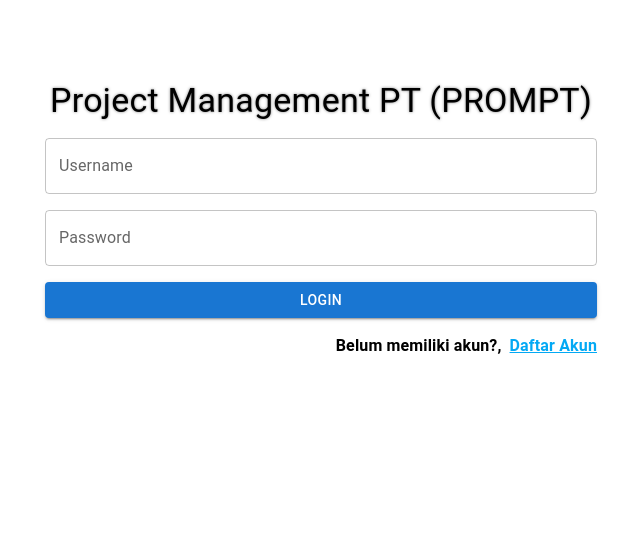
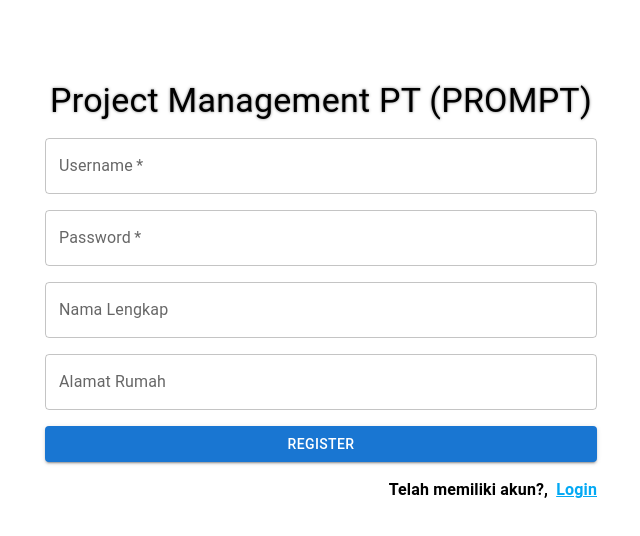
Before and after one commit to williamk19/prompt-frontend, a React (Create React App) app: page /register in a window 1280 px wide. Before the commit this address led to /. Shown: the top 536 px of the page, without its empty margins (319-959 px from the left). Built offline with nearby package versions, Linux system fonts and the light colour scheme.

Commit message:
useAuth hooks and handle redirect

```diff
--- a/src/App.js
+++ b/src/App.js
@@ -1,32 +1,21 @@
-import React, { useEffect, useState } from 'react';
-import { Route, Routes, useNavigate, useNavigation } from 'react-router-dom';
+import React, { useState } from 'react';
+import { Route, Routes } from 'react-router-dom';
 import Login from './Pages/Login';
 import Register from './Pages/Register';
 import Dashboard from './Pages/Dashboard';
 import ErrorPage from './Pages/ErrorPage';
 
 const App = () => {
-  const navigate = useNavigate();
-  const [authenticated, setAuthenticated] = useState(localStorage.getItem('accessToken') || null);
-
-  useEffect(() => {
-    if (authenticated) {
-      navigate("/dashboard", {
-        replace: true,
-
-      });
-    } else if (authenticated === null) {
-      navigate("/", {
-        replace: true,
-        relative: 'path'
-      });
-    }
-  }, [authenticated]);
-
   return (
     <Routes>
-      <Route path='/' element={<Login />} errorElement={<ErrorPage />} />
-      <Route path='/register' element={<Register />} errorElement={<ErrorPage />} />
+      <Route
+        path='/'
+        element={<Login />}
+        errorElement={<ErrorPage />} />
+      <Route
+        path='/register'
+        element={<Register />}
+        errorElement={<ErrorPage />} />
       <Route
         path='/dashboard'
         element={<Dashboard />}
--- a/src/Pages/Dashboard.jsx
+++ b/src/Pages/Dashboard.jsx
@@ -1,11 +1,15 @@
-import React from 'react';
+import React, { useState } from 'react';
+import { Navigate } from 'react-router-dom';
 import Navbar from '../Components/Core/Navbar';
+import useAuth from '../hooks/useAuth';
 
 const Dashboard = () => {
+  const authenticated = useAuth();
+
   return (
-    <div>
-      <Navbar />
-    </div>
+    <>
+      {!authenticated ? (<Navigate to='/' />) : (<Navbar />)}
+    </>
   );
 };
 
--- a/src/Pages/Login.jsx
+++ b/src/Pages/Login.jsx
@@ -2,14 +2,16 @@ import { Box, Typography } from '@mui/material';
 import { Container, Stack } from '@mui/system';
 import axios from 'axios';
 import React, { useEffect, useState } from 'react';
-import { Link, useNavigate } from "react-router-dom";
+import { Link, Navigate, useNavigate } from "react-router-dom";
 import LoginForm from '../Components/Login/LoginForm';
 import { lightBlue } from '@mui/material/colors';
+import useAuth from '../hooks/useAuth';
 
 const Login = () => {
   const [username, setUsername] = useState('');
   const [password, setPassword] = useState('');
   const [errorMessage, setErrorMessage] = useState('');
+  const authenticated = useAuth();
   const navigate = useNavigate();
 
   useEffect(() => {
@@ -38,6 +40,8 @@ const Login = () => {
   };
 
   return (
+    <>
+      {authenticated ? (<Navigate to='/dashboard' />) : (
         <Box
           sx={{
             display: 'flex',
@@ -100,6 +104,9 @@ const Login = () => {
             </Stack>
           </Container>
         </Box>
+      )}
+
+    </>
   );
 };
 
--- a/src/Pages/Register.jsx
+++ b/src/Pages/Register.jsx
@@ -2,8 +2,9 @@ import { Box, Container, Stack, Typography } from '@mui/material';
 import { lightBlue } from '@mui/material/colors';
 import axios from 'axios';
 import React, { useEffect, useState } from 'react';
-import { Link, useNavigate } from 'react-router-dom';
+import { Link, Navigate, useNavigate } from 'react-router-dom';
 import RegisterForm from '../Components/Register/RegisterForm';
+import useAuth from '../hooks/useAuth';
 
 const Register = () => {
   const [username, setUsername] = useState('');
@@ -11,6 +12,7 @@ const Register = () => {
   const [name, setName] = useState('');
   const [address, setAddress] = useState('');
   const [errorMessage, setErrorMessage] = useState('');
+  const authenticated = useAuth();
   const navigate = useNavigate();
 
   useEffect(() => {
@@ -40,7 +42,8 @@ const Register = () => {
   };
 
   return (
-    <Box
+    <>
+      {authenticated ? (<Navigate to='/dashboard' />) : (<Box
         sx={{
           display: 'flex',
           paddingTop: '5rem',
@@ -95,14 +98,15 @@ const Register = () => {
                   textAlign: 'center'
                 }}
               >
-              Error Ketika Login:
+                Error Ketika Registrasi:
                 <br />
                 {errorMessage}
               </Typography>
             )}
           </Stack>
         </Container>
-    </Box>
+      </Box>)}
+    </>
   );
 };
 
--- /dev/null
+++ b/src/hooks/useAuth.jsx
@@ -0,0 +1,11 @@
+import { useState } from 'react';
+
+const useAuth = () => {
+  const [authenticated, setAuthenticated] = useState(
+    localStorage.getItem('accessToken') || null
+  );
+
+  return authenticated;
+}
+
+export default useAuth;
```
Lines whose indentation alone changed are shown as unchanged.
